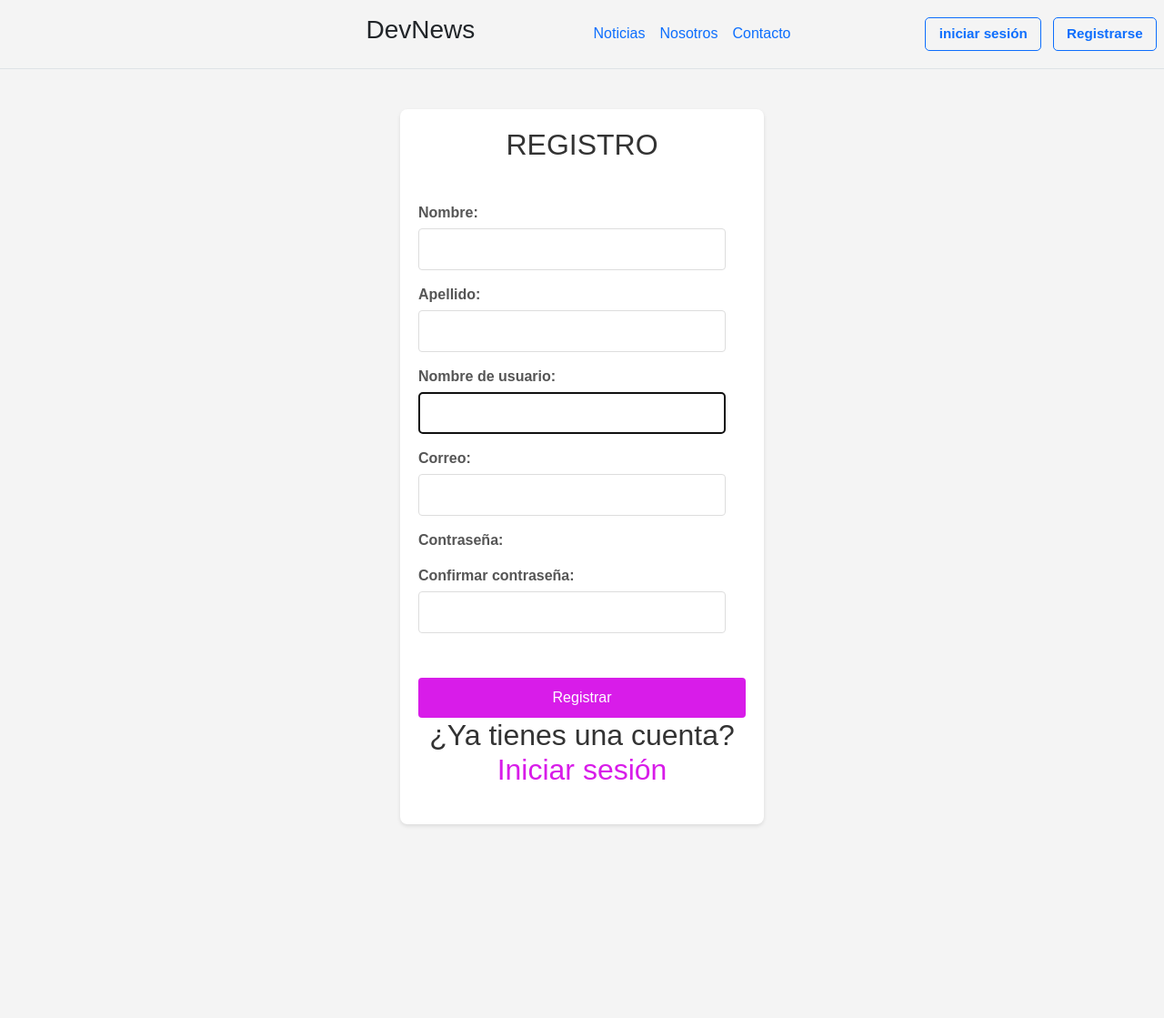
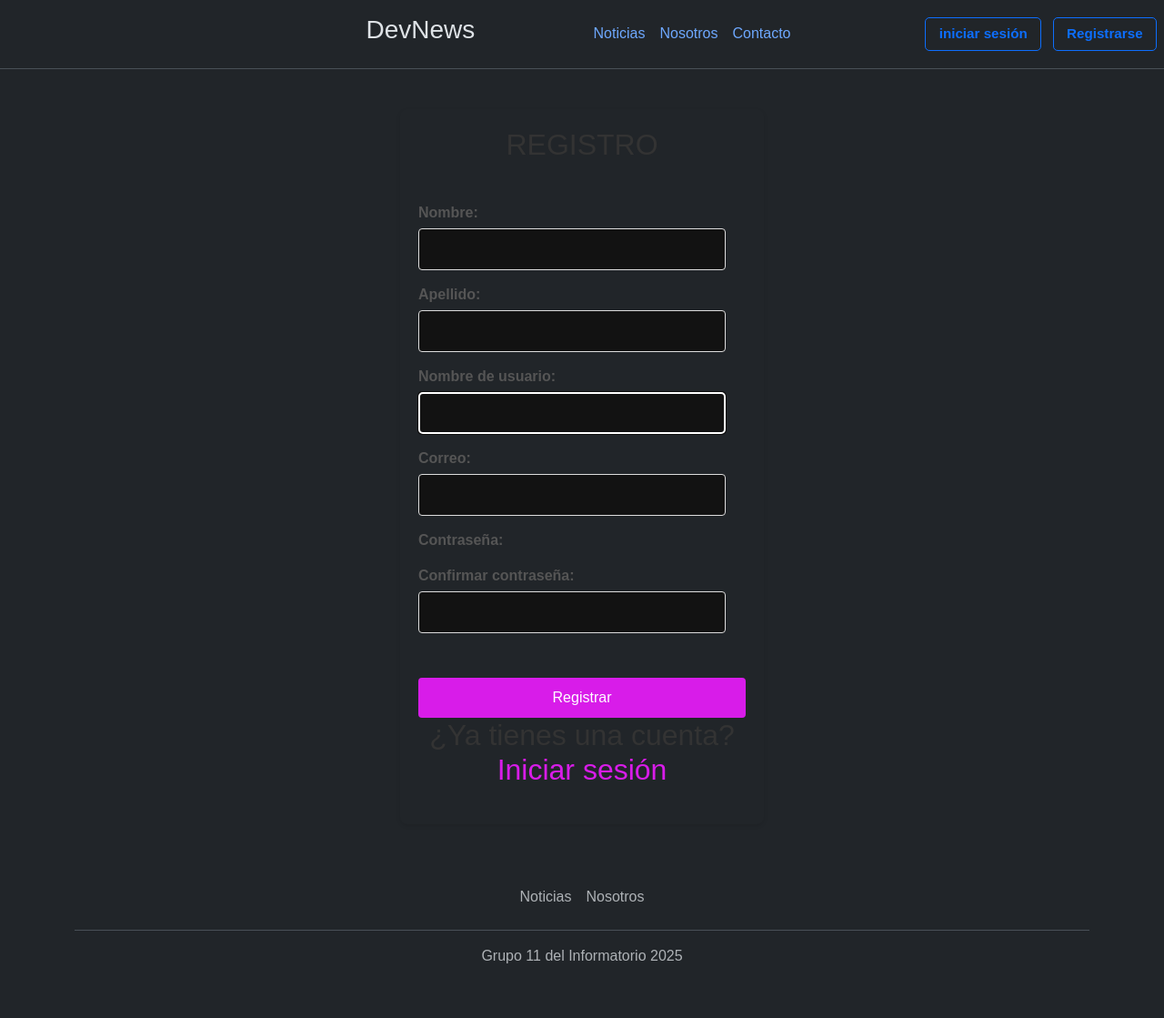
Before and after one commit to emyypg/blog, a Django app: page /usuarios/registro/ in a window 1280 px wide. Shown: the whole page at 91% size. Before the commit the page ends 908 px from the top, so only its background shows below. Run offline with Django 5.2, Linux system fonts and the light colour scheme.

Commit message:
footer y darkmode agregado.

```diff
--- a/static/css/styles.css
+++ b/static/css/styles.css
@@ -2,7 +2,7 @@
 
 /* Estilos para el Navbar (mantienen su diseño original) */
 .navbar {
-  background-color: #fff;
+  /* background-color: #fff; */
   display: flex;
   justify-content: space-between;
   align-items: center;
@@ -69,7 +69,7 @@
 /* ESTILOS PARA EL BODY Y EL NUEVO CONTENEDOR PRINCIPAL */
 body {
     font-family: Arial, sans-serif;
-    background-color: #f4f4f4;
+    /* background-color: #f4f4f4; */
     display: flex; /* Hacemos el body un flex container */
     flex-direction: column; /* Apilamos los hijos (navbar, main-content-wrapper) verticalmente */
     min-height: 100vh;
@@ -98,7 +98,7 @@ body {
     width: 100%;
     max-width: 400px; /* Limita el ancho del formulario */
     padding: 20px;
-    background-color: #fff;
+    /* background-color: #fff; */
     border-radius: 8px;
     box-shadow: 0 2px 4px rgba(0, 0, 0, 0.1);
     text-align: center; /* Centra el texto dentro del formulario */
--- a/templates/base.html
+++ b/templates/base.html
@@ -1,6 +1,6 @@
 {% load static %}
 <!DOCTYPE html>
-<html lang="es"> {% comment %} modo oscuro: data-bs-theme="dark" {% endcomment %}
+<html lang="es" data-bs-theme="dark"> {% comment %} modo oscuro: data-bs-theme="dark" {% endcomment %}
 <head>
   <meta charset="UTF-8" />
   <meta name="viewport" content="width=device-width, initial-scale=1" />
@@ -25,6 +25,9 @@
     </main>
   </div> {# Cierre del nuevo contenedor principal #}
 
+  {% comment %} footer {% endcomment %}
+  {% include "footer.html" %}
+
   <script src="https://cdn.jsdelivr.net/npm/bootstrap@5.3.3/dist/js/bootstrap.bundle.min.js"></script>
 </body>
 </html>
--- a/templates/footer.html
+++ b/templates/footer.html
@@ -0,0 +1,232 @@
+{% comment %} <footer class="d-flex flex-wrap justify-content-between align-items-center py-3 my-4 border-top">
+  <p class="col-md-4 mb-0 text-body-secondary">© 2025 Company, Inc</p><a href="/" class="col-md-4 d-flex align-items-center justify-content-center mb-3 mb-md-0 me-md-auto link-body-emphasis text-decoration-none" aria-label="Bootstrap"><svg class="bi me-2" width="40" height="32" aria-hidden="true">
+  <use xlink:href="#bootstrap"></use></svg></a>
+  <ul class="nav col-md-4 justify-content-end">
+    <li class="nav-item">
+      <a href="#" class="nav-link px-2 text-body-secondary">Home</a>
+    </li>
+    <li class="nav-item">
+      <a href="#" class="nav-link px-2 text-body-secondary">Features</a>
+    </li>
+    <li class="nav-item">
+      <a href="#" class="nav-link px-2 text-body-secondary">Pricing</a>
+    </li>
+    <li class="nav-item">
+      <a href="#" class="nav-link px-2 text-body-secondary">FAQs</a>
+    </li>
+    <li class="nav-item">
+      <a href="#" class="nav-link px-2 text-body-secondary">About</a>
+    </li>
+  </ul>
+</footer> {% endcomment %}
+
+
+{% comment %} <div class="b-example-divider"></div>
+<div class="container">
+  <footer class="d-flex flex-wrap justify-content-between align-items-center py-3 my-4 border-top">
+    <div class="col-md-4 d-flex align-items-center">
+      <a href="/" class="mb-3 me-2 mb-md-0 text-body-secondary text-decoration-none lh-1" aria-label="Bootstrap"><svg class="bi" width="30" height="24" aria-hidden="true">
+      <use xlink:href="#bootstrap"></use></svg></a> <span class="mb-3 mb-md-0 text-body-secondary">© 2025 Company, Inc</span>
+    </div>
+    <ul class="nav col-md-4 justify-content-end list-unstyled d-flex">
+      <li class="ms-3">
+        <a class="text-body-secondary" href="#" aria-label="Instagram"><svg class="bi" width="24" height="24" aria-hidden="true">
+        <use xlink:href="#instagram"></use></svg></a>
+      </li>
+      <li class="ms-3">
+        <a class="text-body-secondary" href="#" aria-label="Facebook"><svg class="bi" width="24" height="24">
+        <use xlink:href="#facebook"></use></svg></a>
+      </li>
+    </ul>
+  </footer>
+</div> {% endcomment %}
+
+<div class="b-example-divider"></div>
+
+<div class="container">
+  <footer class="py-3 my-4">
+    <ul class="nav justify-content-center border-bottom pb-3 mb-3">
+      <li class="nav-item">
+        <a href="{% url 'news:home' %}" class="nav-link px-2 text-body-secondary">Noticias</a>
+      </li>
+      <li class="nav-item">
+        <a href="#" class="nav-link px-2 text-body-secondary">Nosotros</a>
+      </li>
+      {% comment %} <li class="nav-item">
+        <a href="#" class="nav-link px-2 text-body-secondary">Pricing</a>
+      </li> {% endcomment %}
+      {% comment %} <li class="nav-item">
+        <a href="#" class="nav-link px-2 text-body-secondary">FAQs</a>
+      </li>
+      <li class="nav-item">
+        <a href="#" class="nav-link px-2 text-body-secondary">About</a>
+      </li> {% endcomment %}
+    </ul>
+    <p class="text-center text-body-secondary">Grupo 11 del Informatorio 2025</p>
+  </footer>
+</div>
+
+{% comment %} <div class="b-example-divider"></div>
+
+<div class="container">
+  <footer class="row row-cols-1 row-cols-sm-2 row-cols-md-5 py-5 my-5 border-top">
+    <div class="col mb-3">
+      <a href="/" class="d-flex align-items-center mb-3 link-body-emphasis text-decoration-none" aria-label="Bootstrap"><svg class="bi me-2" width="40" height="32" aria-hidden="true">
+      <use xlink:href="#bootstrap"></use></svg></a>
+      <p class="text-body-secondary">© 2025</p>
+    </div>
+    <div class="col mb-3"></div>
+    <div class="col mb-3">
+      <h5>Section</h5>
+      <ul class="nav flex-column">
+        <li class="nav-item mb-2">
+          <a href="#" class="nav-link p-0 text-body-secondary">Home</a>
+        </li>
+        <li class="nav-item mb-2">
+          <a href="#" class="nav-link p-0 text-body-secondary">Features</a>
+        </li>
+        <li class="nav-item mb-2">
+          <a href="#" class="nav-link p-0 text-body-secondary">Pricing</a>
+        </li>
+        <li class="nav-item mb-2">
+          <a href="#" class="nav-link p-0 text-body-secondary">FAQs</a>
+        </li>
+        <li class="nav-item mb-2">
+          <a href="#" class="nav-link p-0 text-body-secondary">About</a>
+        </li>
+      </ul>
+    </div>
+    <div class="col mb-3">
+      <h5>Section</h5>
+      <ul class="nav flex-column">
+        <li class="nav-item mb-2">
+          <a href="#" class="nav-link p-0 text-body-secondary">Home</a>
+        </li>
+        <li class="nav-item mb-2">
+          <a href="#" class="nav-link p-0 text-body-secondary">Features</a>
+        </li>
+        <li class="nav-item mb-2">
+          <a href="#" class="nav-link p-0 text-body-secondary">Pricing</a>
+        </li>
+        <li class="nav-item mb-2">
+          <a href="#" class="nav-link p-0 text-body-secondary">FAQs</a>
+        </li>
+        <li class="nav-item mb-2">
+          <a href="#" class="nav-link p-0 text-body-secondary">About</a>
+        </li>
+      </ul>
+    </div>
+    <div class="col mb-3">
+      <h5>Section</h5>
+      <ul class="nav flex-column">
+        <li class="nav-item mb-2">
+          <a href="#" class="nav-link p-0 text-body-secondary">Home</a>
+        </li>
+        <li class="nav-item mb-2">
+          <a href="#" class="nav-link p-0 text-body-secondary">Features</a>
+        </li>
+        <li class="nav-item mb-2">
+          <a href="#" class="nav-link p-0 text-body-secondary">Pricing</a>
+        </li>
+        <li class="nav-item mb-2">
+          <a href="#" class="nav-link p-0 text-body-secondary">FAQs</a>
+        </li>
+        <li class="nav-item mb-2">
+          <a href="#" class="nav-link p-0 text-body-secondary">About</a>
+        </li>
+      </ul>
+    </div>
+  </footer>
+</div>
+
+<div class="b-example-divider"></div>
+
+<div class="container">
+  <footer class="py-5">
+    <div class="row">
+      <div class="col-6 col-md-2 mb-3">
+        <h5>Section</h5>
+        <ul class="nav flex-column">
+          <li class="nav-item mb-2">
+            <a href="#" class="nav-link p-0 text-body-secondary">Home</a>
+          </li>
+          <li class="nav-item mb-2">
+            <a href="#" class="nav-link p-0 text-body-secondary">Features</a>
+          </li>
+          <li class="nav-item mb-2">
+            <a href="#" class="nav-link p-0 text-body-secondary">Pricing</a>
+          </li>
+          <li class="nav-item mb-2">
+            <a href="#" class="nav-link p-0 text-body-secondary">FAQs</a>
+          </li>
+          <li class="nav-item mb-2">
+            <a href="#" class="nav-link p-0 text-body-secondary">About</a>
+          </li>
+        </ul>
+      </div>
+      <div class="col-6 col-md-2 mb-3">
+        <h5>Section</h5>
+        <ul class="nav flex-column">
+          <li class="nav-item mb-2">
+            <a href="#" class="nav-link p-0 text-body-secondary">Home</a>
+          </li>
+          <li class="nav-item mb-2">
+            <a href="#" class="nav-link p-0 text-body-secondary">Features</a>
+          </li>
+          <li class="nav-item mb-2">
+            <a href="#" class="nav-link p-0 text-body-secondary">Pricing</a>
+          </li>
+          <li class="nav-item mb-2">
+            <a href="#" class="nav-link p-0 text-body-secondary">FAQs</a>
+          </li>
+          <li class="nav-item mb-2">
+            <a href="#" class="nav-link p-0 text-body-secondary">About</a>
+          </li>
+        </ul>
+      </div>
+      <div class="col-6 col-md-2 mb-3">
+        <h5>Section</h5>
+        <ul class="nav flex-column">
+          <li class="nav-item mb-2">
+            <a href="#" class="nav-link p-0 text-body-secondary">Home</a>
+          </li>
+          <li class="nav-item mb-2">
+            <a href="#" class="nav-link p-0 text-body-secondary">Features</a>
+          </li>
+          <li class="nav-item mb-2">
+            <a href="#" class="nav-link p-0 text-body-secondary">Pricing</a>
+          </li>
+          <li class="nav-item mb-2">
+            <a href="#" class="nav-link p-0 text-body-secondary">FAQs</a>
+          </li>
+          <li class="nav-item mb-2">
+            <a href="#" class="nav-link p-0 text-body-secondary">About</a>
+          </li>
+        </ul>
+      </div>
+      <div class="col-md-5 offset-md-1 mb-3">
+        <form>
+          <h5>Subscribe to our newsletter</h5>
+          <p>Monthly digest of what's new and exciting from us.</p>
+          <div class="d-flex flex-column flex-sm-row w-100 gap-2">
+            <label for="newsletter1" class="visually-hidden">Email address</label> <input id="newsletter1" type="email" class="form-control" placeholder="Email address"> <button class="btn btn-primary" type="button">Subscribe</button>
+          </div>
+        </form>
+      </div>
+    </div>
+
+    <div class="d-flex flex-column flex-sm-row justify-content-between py-4 my-4 border-top">
+      <p>© 2025 Company, Inc. All rights reserved.</p>
+      <ul class="list-unstyled d-flex">
+        <li class="ms-3">
+          <a class="link-body-emphasis" href="#" aria-label="Instagram"><svg class="bi" width="24" height="24">
+          <use xlink:href="#instagram"></use></svg></a>
+        </li>
+        <li class="ms-3">
+          <a class="link-body-emphasis" href="#" aria-label="Facebook"><svg class="bi" width="24" height="24" aria-hidden="true">
+          <use xlink:href="#facebook"></use></svg></a>
+        </li>
+      </ul>
+    </div>
+  </footer>
+</div> {% endcomment %}
```
